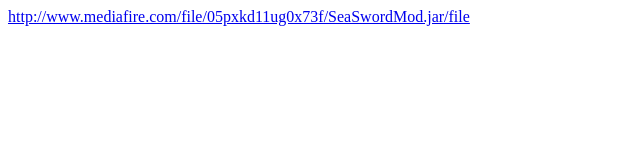
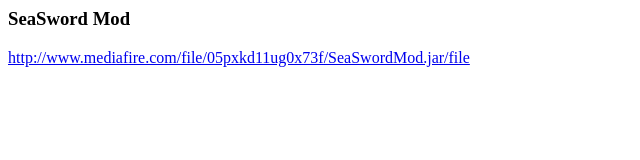
Before and after one commit to gamble-server/MinecraftMods, a plain HTML site: page index.html in a window 1280 px wide. Shown: the whole page, without its empty margins (0-640 px from the left). Drawn offline with Linux system fonts and the light colour scheme.

Commit message:
Update index.html

```diff
--- a/index.html
+++ b/index.html
@@ -3,6 +3,7 @@
     <title>Minecraft Mods</title>
    </body>
 <head>
+  <h3>SeaSword Mod</h3>
       <a href="http://www.mediafire.com/file/05pxkd11ug0x73f/SeaSwordMod.jar/file" target="_blank">http://www.mediafire.com/file/05pxkd11ug0x73f/SeaSwordMod.jar/file</a>
 </head>
 </html>
```
